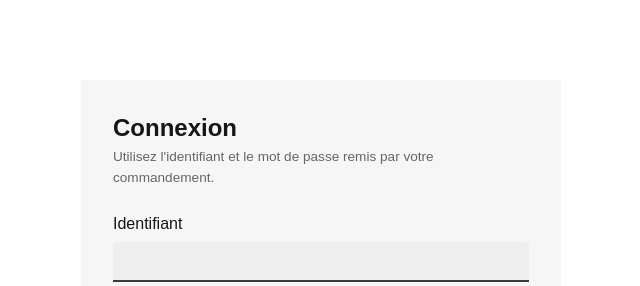
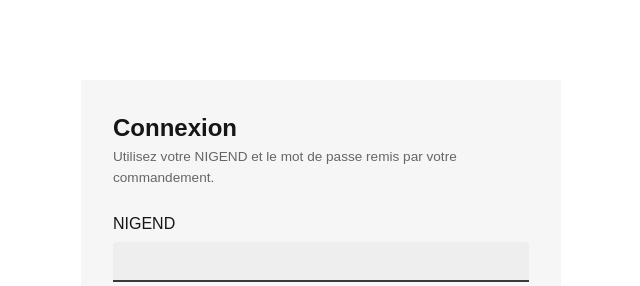
Before and after one commit to simonrglx-prog/gendarmerie-galax, a website: page index.html in a window 1280 px wide. Shown: the top 286 px of the page, 319-959 px from the left. Drawn offline with Linux system fonts and the light colour scheme; no server answers; a web font is replaced by a local one.

Commit message:
Update index.html

```diff
--- a/index.html
+++ b/index.html
@@ -10,8 +10,8 @@
 <div class="cadre" id="cnx" hidden>
   <form id="fcnx" novalidate>
     <h2>Connexion</h2>
-    <p class="aide">Utilisez l'identifiant et le mot de passe remis par votre commandement.</p>
-    <label for="identifiant">Identifiant</label>
+    <p class="aide">Utilisez votre NIGEND et le mot de passe remis par votre commandement.</p>
+    <label for="identifiant">NIGEND</label>
     <input type="text" id="identifiant" autocomplete="username" autocapitalize="none" spellcheck="false">
     <label for="mdp">Mot de passe</label>
     <input type="password" id="mdp" autocomplete="current-password">
```
